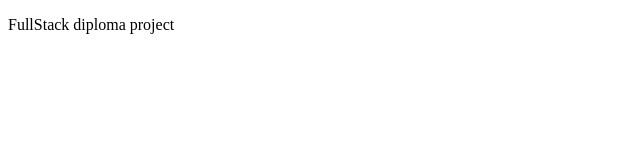
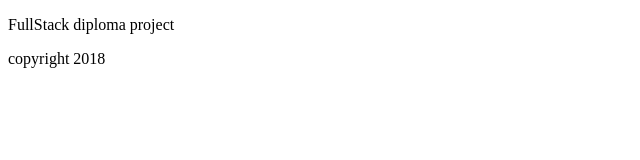
Before and after one commit to golovatuy/portfolio, a plain HTML site: page home.html in a window 1280 px wide. Shown: the whole page, without its empty margins (0-640 px from the left). Drawn offline with Linux system fonts and the light colour scheme.

Commit message:
updated home page, added footer

```diff
--- a/home.css
+++ b/home.css
@@ -0,0 +1,4 @@
+body {
+    color: red;
+    background: green;
+}
--- a/home.html
+++ b/home.html
@@ -10,5 +10,9 @@
     FullStack diploma project
 </p>
 
+<footer>
+    copyright 2018
+</footer>
+
 </body>
 </html>
```
